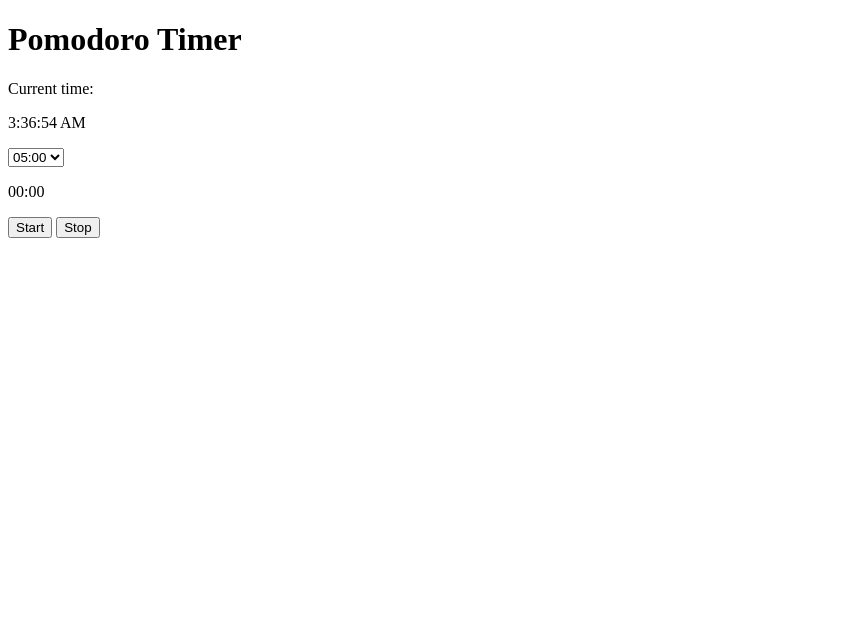
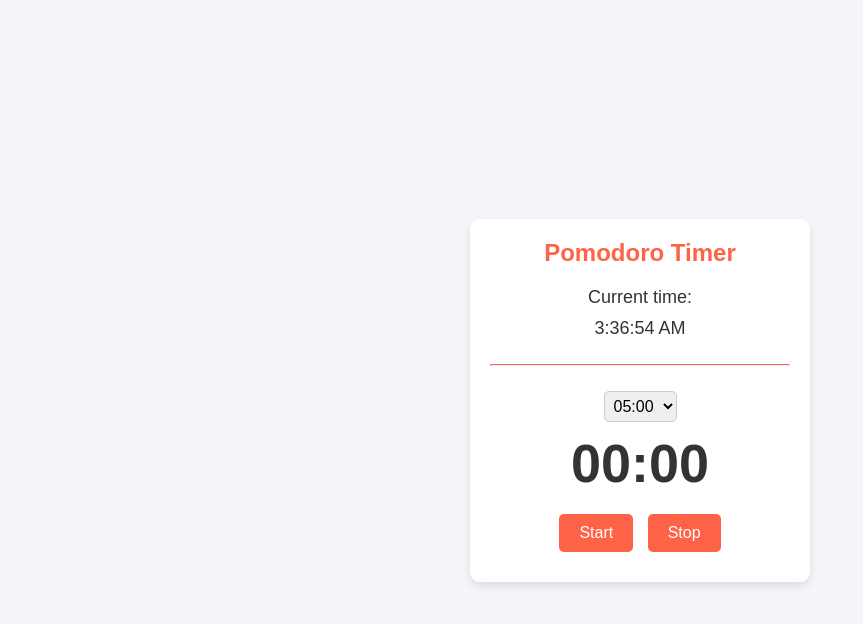
Before and after one commit to nmelgar/js-pomodoro-app, a plain HTML site: page index.html in a window 1280 px wide. Shown: the whole page, without its empty margins (0-863 px from the left). Drawn offline with Linux system fonts and the light colour scheme.

Commit message:
Add styles to the website.

```diff
--- a/index.html
+++ b/index.html
@@ -18,6 +18,7 @@
                 <p>Current time: </p>
                 <p id="clock"></p>
             </div>
+            <hr id="hr-1">
             <!-- input dropdown for time selection -->
             <div id="time-selection-container">
                 <select name="minutes" id="minutes">
--- a/scripts/timer.js
+++ b/scripts/timer.js
@@ -24,6 +24,7 @@ function selectTime() {
 }
 
 function startTimer() {
+    // this function will start the timer
     let timeInSeconds = selectTime();
     let minutes = Math.floor(timeInSeconds / 60);
     let seconds = timeInSeconds % 60;
@@ -48,6 +49,7 @@ function startTimer() {
 }
 
 function stopTimer() {
+    // this function will stop the timer and reset the time to 00:00
     clearInterval(timerInterval);
     const timeText = document.getElementById('timer');
     timeText.innerText = "00:00";
--- a/styles/style.css
+++ b/styles/style.css
@@ -0,0 +1,68 @@
+body {
+    font-family: 'Arial', sans-serif;
+    background-color: #f4f4f9;
+    color: #333;
+    display: flex;
+    justify-content: center;
+    align-items: center;
+    height: 100vh;
+    margin: 0;
+}
+
+#container {
+    background-color: #fff;
+    border-radius: 10px;
+    box-shadow: 0 4px 8px rgba(0, 0, 0, 0.1);
+    padding: 20px;
+    text-align: center;
+    width: 300px;
+}
+
+#top-part h1 {
+    margin: 0;
+    font-size: 24px;
+    color: #ff6347;
+}
+
+#timer-container {
+    margin-top: 20px;
+}
+
+#hr-1{
+    margin-top: 25px;
+    margin-bottom: 25px;
+    border-top: 1px solid #ff6347;
+}
+
+#clock-container p,
+#time-container p {
+    margin: 10px 0;
+    font-size: 18px;
+}
+
+#timer-container #timer {
+    font-weight: bold;
+    font-size: 54px;
+}
+
+#time-selection-container select {
+    padding: 5px;
+    font-size: 16px;
+    border-radius: 5px;
+    border: 1px solid #ccc;
+}
+
+#action-buttons-container button {
+    background-color: #ff6347;
+    color: #fff;
+    border: none;
+    border-radius: 5px;
+    padding: 10px 20px;
+    margin: 10px 5px;
+    cursor: pointer;
+    font-size: 16px;
+}
+
+#action-buttons-container button:hover {
+    background-color: #ff4500;
+}
```
